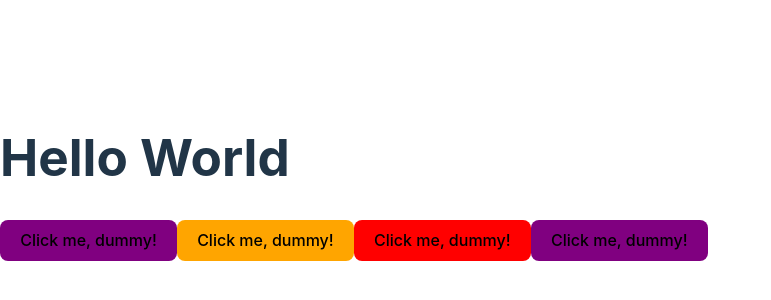
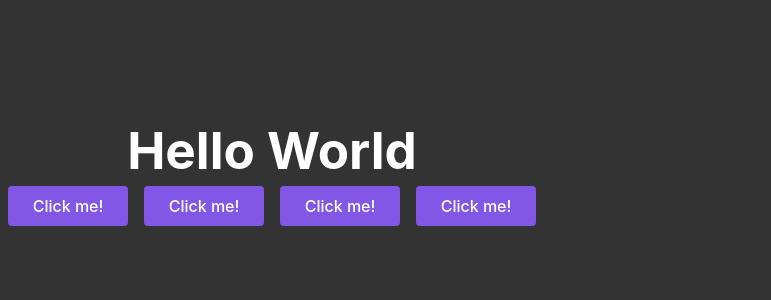
Before and after one commit to AllRez44/rocketseat-ignite-timer, a React (Vite) app: page / in a window 1280 px wide. Shown: the part 222-522 px from the top of the page, without its empty margins (0-771 px from the left). Built offline with nearby package versions, Linux system fonts and the light colour scheme.

Commit message:
Add theme provider, default theme, default theme type & global style; update Button component style

```diff
--- a/src/App.css
+++ b/src/App.css
@@ -0,0 +1,3 @@
+h1.title {
+  text-align: center;
+}
--- a/src/App.tsx
+++ b/src/App.tsx
@@ -1,18 +1,21 @@
-import './App.css'
-import { Button } from './components/Button'
+import { ThemeProvider } from 'styled-components';
+import './App.css';
+import { Button } from './components/Button';
+import defaultTheme from './styles/themes/default';
+import { GlobalStyle } from './styles/global';
 
 function App() {
-
   return (
-    <>
-      <h1 className="">
+    <ThemeProvider theme={defaultTheme}>
+      <h1 className="title">
         Hello World
       </h1>
-      <Button variant='primary' />
-      <Button variant='secondary' />
-      <Button variant='danger' />
       <Button />
-    </>
+      <Button />
+      <Button />
+      <Button />
+      <GlobalStyle />
+    </ThemeProvider>
   )
 }
 
--- a/src/components/Button.styles.ts
+++ b/src/components/Button.styles.ts
@@ -4,7 +4,7 @@
 export type ButtonVariant = 'primary' | 'secondary' | 'danger' | 'success';
 
 interface ButtonContainerProps {
-    variant: ButtonVariant;
+    variant?: ButtonVariant;
 }
 
 const buttonVariants = {
@@ -12,14 +12,17 @@
     secondary: 'orange',
     danger: 'red',
     success: 'gress'
-
 }
 
 export const ButtonContainer = styled.button<ButtonContainerProps>`
-    .button {
-        width: 120px;
-        height: 40px;
-    }
+    width: 120px;
+    height: 40px;
+    border-radius: 4px;
+    border: 0;
+    margin: 8px;
 
-    ${({ variant }) => (css`background-color: ${buttonVariants[variant]}`)}
+    ${({ theme, variant }) => css`
+        background-color: ${variant ? buttonVariants[variant] : theme.primary};
+        color: ${theme.white};
+    `}
 `
--- a/src/components/Button.tsx
+++ b/src/components/Button.tsx
@@ -4,10 +4,10 @@
     variant?: ButtonVariant;
 }
 
-export function Button({ variant = 'primary' }: ButtonProps) {
+export function Button({ variant }: ButtonProps) {
     return (
         <ButtonContainer variant={variant}>
-            Click me, dummy!
+            Click me!
         </ButtonContainer>
     )
 }
--- /dev/null
+++ b/src/styles/global.ts
@@ -0,0 +1,14 @@
+import { createGlobalStyle } from "styled-components";
+
+export const GlobalStyle = createGlobalStyle`
+    * {
+        margin: 0;
+        padding: 0;
+        box-sizing: border-box;
+    }
+
+    body {
+        background-color: #333;
+        color: #fff
+    }
+`
--- /dev/null
+++ b/src/styles/themes/default.ts
@@ -0,0 +1,7 @@
+const defaultTheme = {
+    primary: '#8257e6',
+    secondary: 'orange',
+    white: '#fff'
+}
+
+export default defaultTheme
```
Also changed, not shown: src/@types/styled-components.d.ts (added, +8 -0 lines).
